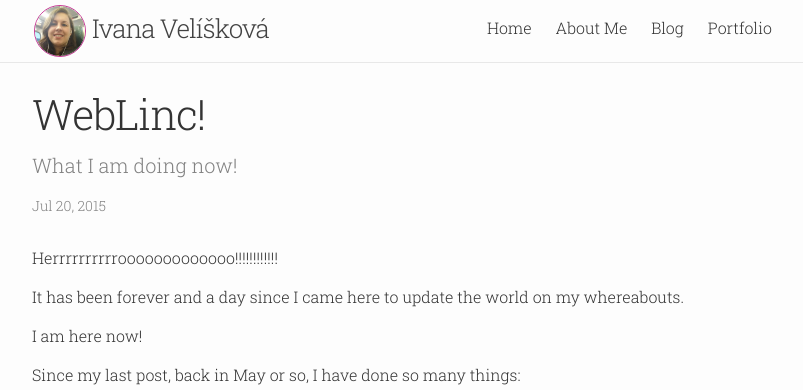
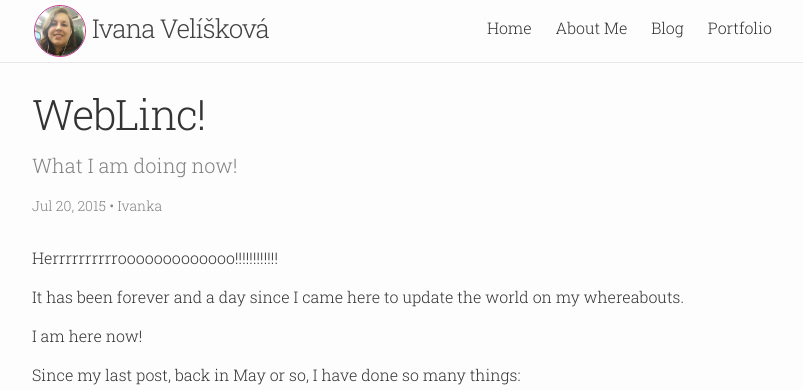
Before and after one commit to ivanaveliskova/Personal-Site, a Jekyll site: the page built from _posts/2015-07-20-Weblinc.markdown, in a window 1280 px wide. Shown: the top 390 px of the page, without its empty margins (238-1041 px from the left). Built offline with Jekyll 4.4.1, drawn with Linux system fonts in a browser that asks for light colours; comment, search, counter and statistics services are not loaded.

Commit message:
Fixes some itemprop data

```diff
--- a/_config.yml
+++ b/_config.yml
@@ -24,3 +24,4 @@ defaults:
       layout: "post"
       social: "true"
       comments: "true"
+      author: "Ivanka"
--- a/_layouts/post.html
+++ b/_layouts/post.html
@@ -1,20 +1,21 @@
 ---
 layout: default
 ---
-<div class="post">
+<div class="post" itemscope="" itemtype="http://schema.org/BlogPosting">
 
   <header class="post-header">
-    <h1 class="post-title">{{ page.title }}</h1>
-    <h2 class="post-subheader">{{ page.description }}</h2>
-    <p class="post-meta">{{ page.date | date: "%b %-d, %Y" }}{% if page.author %} • {{ page.author }}{% endif %}{% if page.meta %} • {{ page.meta }}{% endif %}</p>
+    <h1 class="post-title" itemprop="headline">{{ page.title }}</h1>
+    <h2 class="post-subheader" itemprop="alternateName">{{ page.description }}</h2>
+    <p class="post-meta"><span itemprop="datePublished">{{ page.date | date: "%b %-d, %Y" }}</span>{% if page.author %} • <span itemprop="author" itemscope="" itemtype='http://schema.org/Person'><span itemprop="name">{{ page.author }}</span></span>{% endif %}{% if page.meta %} • {{ page.meta }}{% endif %}</p>
   </header>
 
-  <article class="post-content">
+  <article class="post-content" itemprop="articleBody">
     {{ content }}
   </article>
 
+  {% include social.html %}
   {% if jekyll.environment == "production" %}
-    {% include social.html %}
+
 
     {% include comments.html %}
   {% endif %}
```
